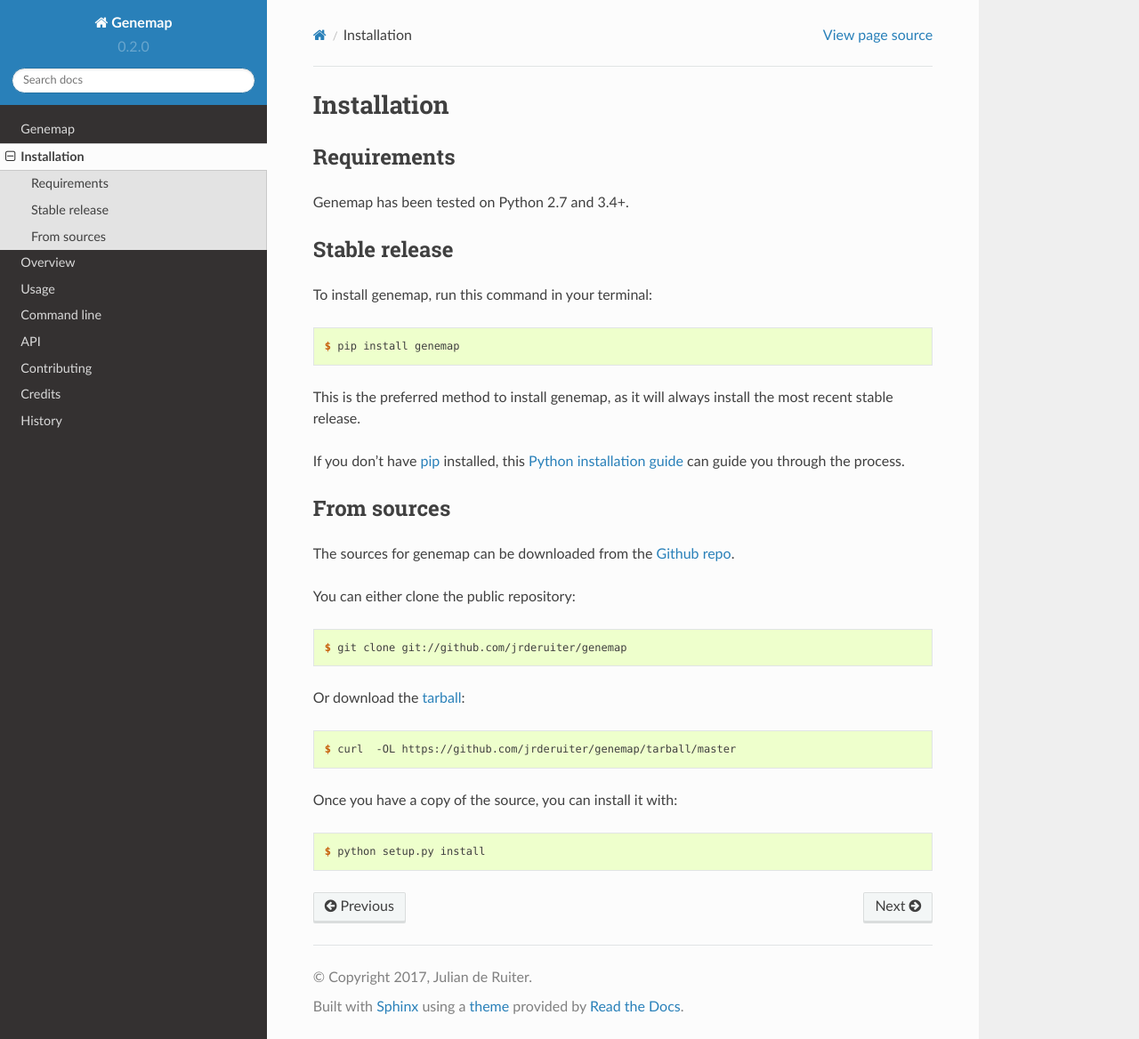
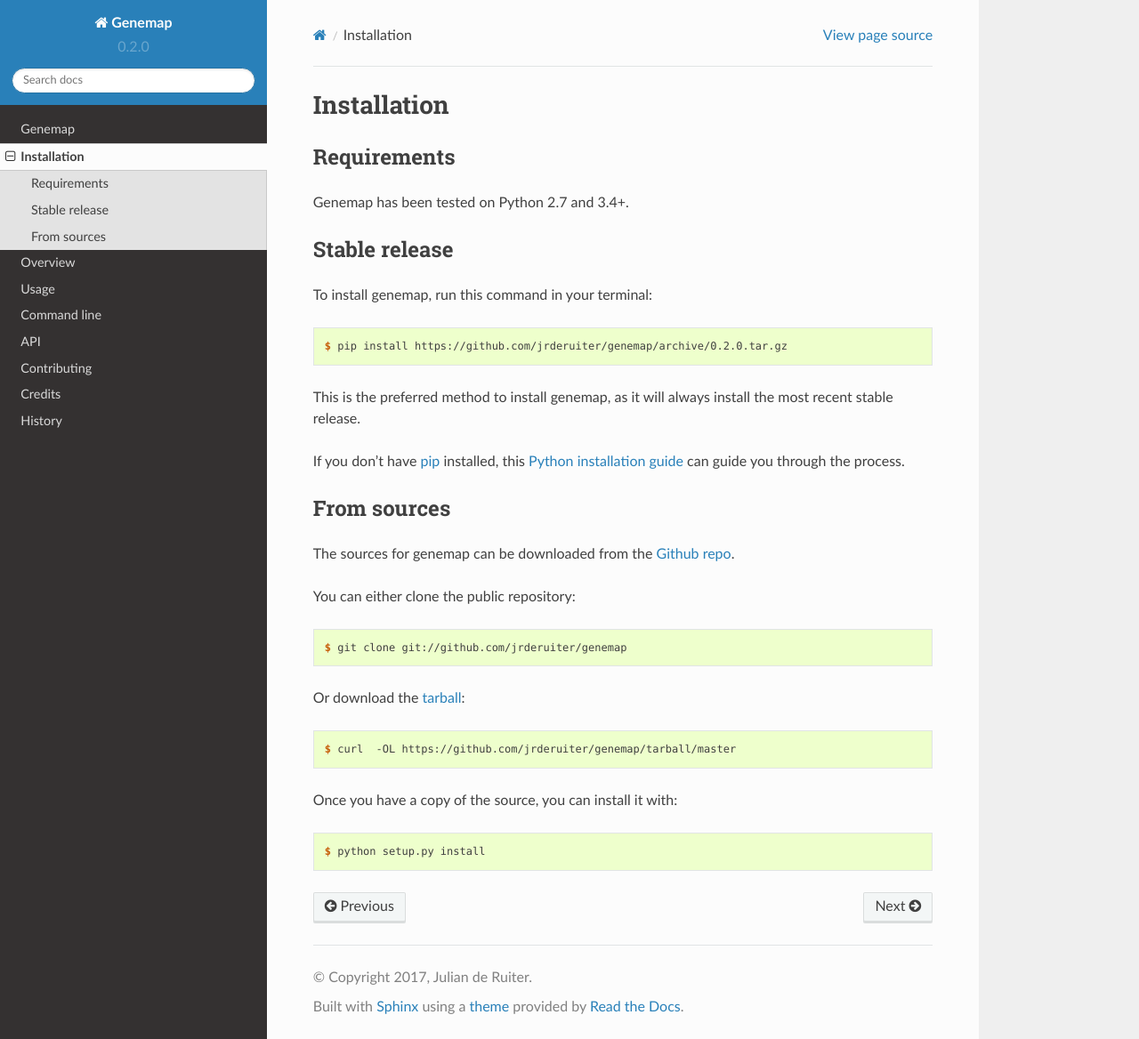
Before and after one commit to jrderuiter/genemap, a Sphinx documentation site: the page built from docs/installation.rst, in a window 1280 px wide and 1168 px high. Shown: the whole window at 89% size. Built offline with Sphinx 7.4.7 and the Read the Docs theme 2.0.0, drawn with Linux system fonts in a browser that asks for light colours; some of the changed lines change nothing that is shown.

Commit message:
Update installation url.

```diff
--- a/docs/installation.rst
+++ b/docs/installation.rst
@@ -14,7 +14,7 @@
 
 .. code-block:: console
 
-    $ pip install genemap
+    $ pip install https://github.com/jrderuiter/genemap/archive/0.2.0.tar.gz
 
 This is the preferred method to install genemap, as it will always install
 the most recent stable release.
```
